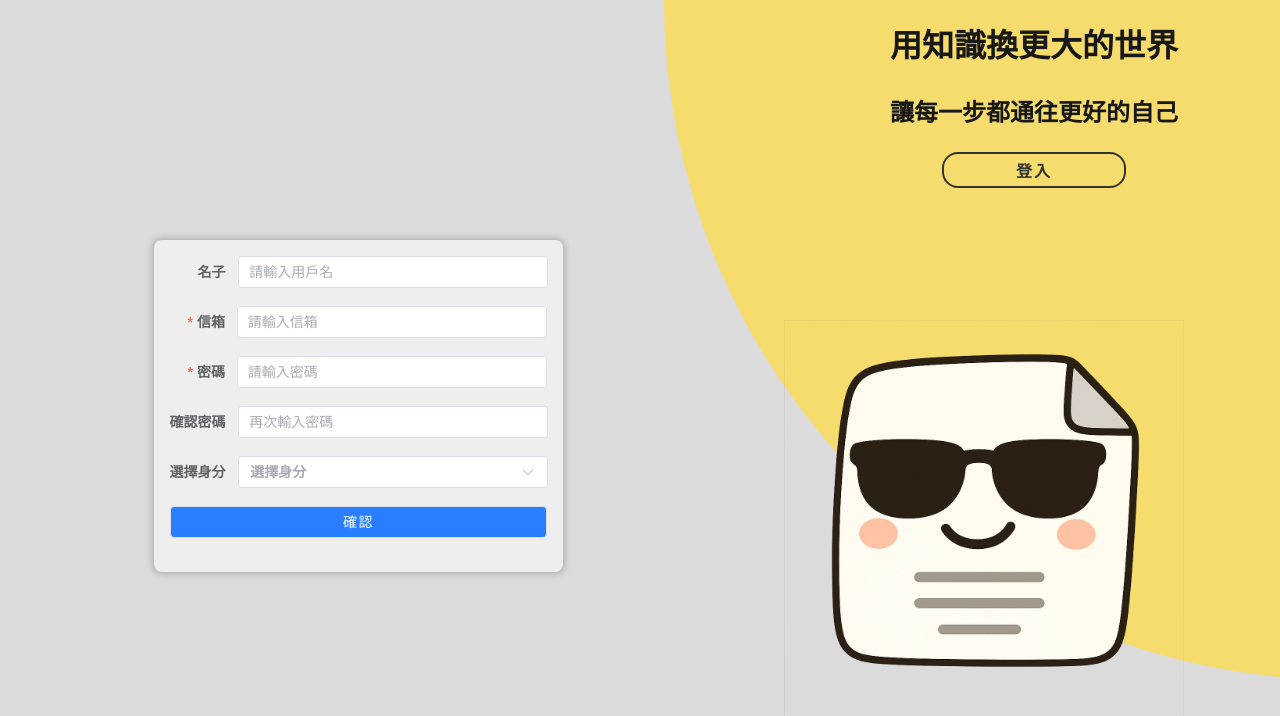
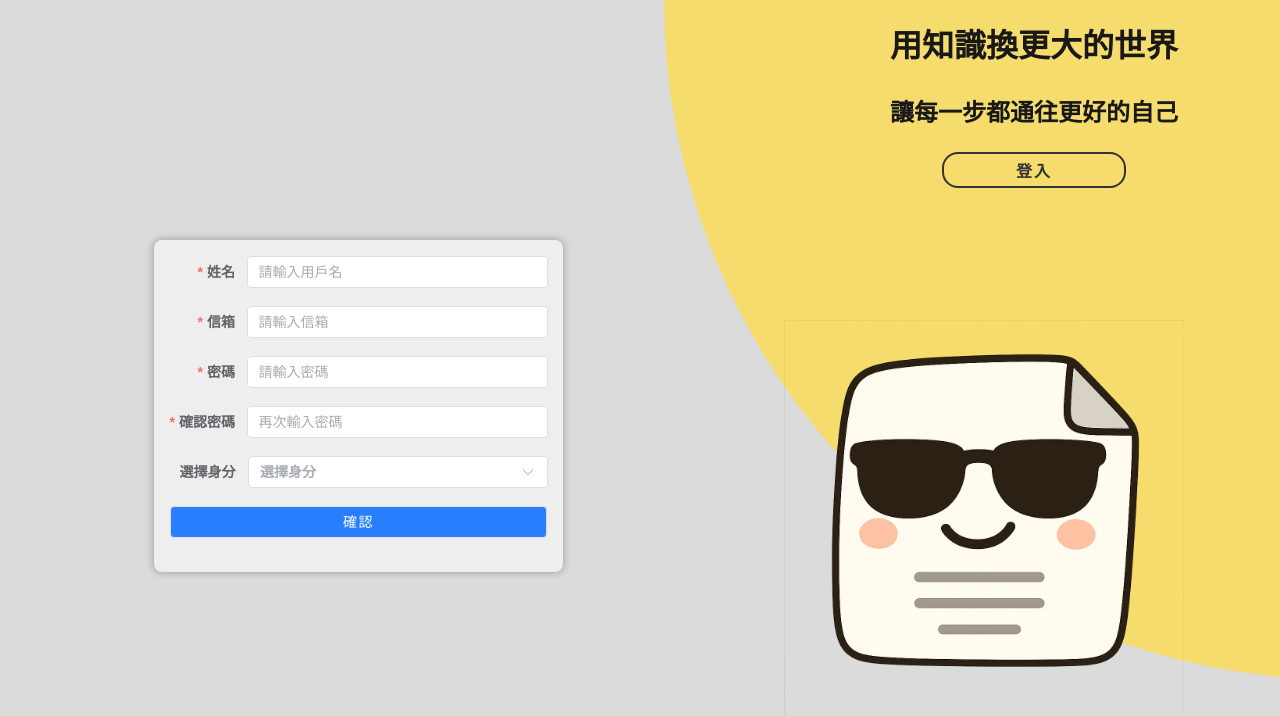
Before and after one commit to xcia4899/Back-end, a Vue app: page / in a window 1280 px wide. Both pictures are taken after a click on the button "註冊". Shown: the top 716 px of the page. Built offline with nearby package versions, Linux system fonts and the light colour scheme; the HTML template or start-up script is replaced by a standard one.

Commit message:
註冊驗證完成

```diff
--- a/src/components/Login.vue
+++ b/src/components/Login.vue
@@ -7,6 +7,7 @@
         <LoginForm
           :loginUser="loginUser"
           :rules="rules"
+          :formRef="formRef"
           :handleLogin="handleLogin"
           class="LoginForm"
           :class="{ 'LoginForm-toggle': panelsToggle }"
@@ -15,13 +16,13 @@
         <el-form
           ref="registerForm"
           :model="registerUser"
-          :rules="rules"
+          :rules="registrRules"
           status-icon
           label-width="auto"
           class="RegisterForm sign-up-form"
           :class="{ 'RegisterForm-toggle': panelsToggle }"
         >
-          <el-form-item label="名子" prop="name">
+          <el-form-item label="姓名" prop="name">
             <el-input v-model="registerUser.name" placeholder="請輸入用戶名" />
           </el-form-item>
           <el-form-item label="信箱" prop="email">
@@ -30,13 +31,17 @@
           <el-form-item label="密碼" prop="password">
             <el-input
               v-model="registerUser.password"
+              type="password"
               placeholder="請輸入密碼"
+              show-password
             />
           </el-form-item>
           <el-form-item label="確認密碼" prop="confirmPassword">
             <el-input
-              v-model="registerUser.password"
+              v-model="registerUser.confirmPassword"
+              type="password"
               placeholder="再次輸入密碼"
+              show-password
             />
           </el-form-item>
           <el-form-item label="選擇身分">
@@ -87,22 +92,28 @@
 </template>
 
 <script setup lang="ts">
-import { reactive, ref } from "vue";
+import { reactive, ref, watch } from "vue";
 import { useLogin } from "@/hooks/useLogin";
 import LoginForm from "./LoginForm.vue";
-const { loginUser, rules, handleLogin } = useLogin();
+import type { FormInstance, FormRules } from "element-plus";
+
+const { loginUser, rules, formRef , handleLogin } = useLogin();
+
 
 const panelsToggle = ref(false);
 // 登入面板切換
 const togglePanelss = () => {
   panelsToggle.value = !panelsToggle.value;
 };
+
+
+//註冊案件類型推斷
 interface RegisterUser {
   name: string;
   email: string;
   password: string;
   confirmPassword: string;
-  role: 'admin' | 'user' | 'visitor' | ''
+  role: "admin" | "user" | "visitor" | "";
 }
 const registerUser = reactive<RegisterUser>({
   name: "",
@@ -111,8 +122,59 @@ const registerUser = reactive<RegisterUser>({
   confirmPassword: "",
   role: "",
 });
-const registerForm = ref("");
-const registerSubmit = () => {};
+
+const registerForm = ref<FormInstance | null>(null);
+
+//二次密碼驗證
+const valuealidatePass2 = (_rule: any, value: string, callback: any) => {
+  if (!value) callback(new Error("請再次輸入密碼"));
+  else if (value !== registerUser.password)
+    callback(new Error("兩次密碼不一致"));
+  else callback();
+};
+//規則
+const registrRules: FormRules<RegisterUser> = {
+  name: [
+    { required: true, message: "姓名不能空", trigger: "blur" },
+    { min: 2, max: 30, message: "姓名最少為2字，最多30字", trigger: "blur" },
+  ],
+  email: [
+    { required: true, message: "請輸入信箱", trigger: "blur" },
+    { type: "email", message: "Email 格式不正確", trigger: "blur" },
+  ],
+  password: [
+    { required: true, message: "請輸入密碼", trigger: "blur" },
+    { min: 6, max: 20, message: "密碼需為 6-20 碼", trigger: "blur" },
+  ],
+  confirmPassword: [
+    { required: true, message: "請輸入密碼", trigger: "blur" },
+    { min: 6, max: 20, message: "密碼需為 6-20 碼", trigger: "blur" },
+    { validator: valuealidatePass2, trigger: "blur" },
+  ],
+  role: [{ required: true, trigger: "change" }],
+};
+//密碼改變時，重新驗證確認密碼
+watch(
+  () => registerUser.password,
+  () => {
+    registerForm.value?.validateField("confirmPassword");
+  }
+);
+//驗證以及提交
+// const registerSubmit = () => {};
+const registerSubmit = async () => {
+  if (!registerForm.value) return;
+  try {
+    await registerForm.value.validate(); // 通過則不拋錯
+    console.log("表單驗證通過");
+    console.log("姓名:", registerUser.name);
+    console.log("信箱:", registerUser.email);
+    console.log("密碼:", registerUser.password);
+    console.log("角色:", registerUser.role);
+  } catch (err) {
+    console.log("表單驗證失敗", err);
+  }
+};
 </script>
 
 <style scoped lang="scss">
@@ -120,7 +182,7 @@ const registerSubmit = () => {};
   position: absolute;
   left: -64px;
   top: 0;
-  transition: all 1s ease-in-out;
+  transition: all 2s ease-in-out;
   transform: translate(-50%, -50%);
   // width: 100%;
   height: 170vh;
@@ -160,7 +222,7 @@ const registerSubmit = () => {};
     top: 0;
     height: 100%;
     width: calc(100% + #{460px} + #{20px} - 32px);
-    transition: all 0.4s ease-in 0.2s;
+    transition: all 0.6s ease-in 0.8s;
     // overflow: hidden;
     pointer-events: none;
     z-index: 2;
@@ -186,7 +248,7 @@ const registerSubmit = () => {};
         object-fit: contain;
         object-position: left;
         display: block;
-        transition: all 0.4s ease-out;
+        transition: all 1.2s ease-out 0.6s;
         transform: translateX(20px);
         @media (max-width: 768px) {
           max-height: 160px;
@@ -216,6 +278,9 @@ const registerSubmit = () => {};
           color: #111;
           box-shadow: 0 0 8px rgba(0, 0, 0, 0.3);
         }
+        &:active {
+          background-color: #d4d4d4;
+        }
       }
     }
     &.panels-toggle {
@@ -238,7 +303,7 @@ const registerSubmit = () => {};
       z-index: 1;
       visibility: visible;
       opacity: 1;
-     transition: all 0.4s ease-in 0.3s;
+      transition: all 0.6s ease-in 0.7s;
       @media (max-width: 768px) {
         left: 10%;
         margin: 0 auto;
@@ -260,7 +325,7 @@ const registerSubmit = () => {};
       z-index: 1;
       visibility: hidden;
       opacity: 0;
-      transition: all 0.4s ease-in 0.3s;
+      transition: all 0.6s ease-in 0.7s;
       @media (max-width: 768px) {
         left: 0%;
         margin: 0 auto;
--- a/src/components/LoginForm.vue
+++ b/src/components/LoginForm.vue
@@ -11,7 +11,12 @@
       <el-input v-model="loginUser.email" placeholder="請輸入信箱" />
     </el-form-item>
     <el-form-item label="密碼" prop="password">
-      <el-input v-model="loginUser.password" placeholder="請輸入密碼" />
+      <el-input
+        v-model="loginUser.password"
+        placeholder="請輸入密碼"
+        type="password"
+        show-password
+      />
     </el-form-item>
 
     <el-form-item>
@@ -29,20 +34,22 @@ import type { FormInstance, FormRules } from "element-plus";
 import type { LoginUser } from "@/hooks/useLogin";
 
 const props = defineProps<{
+  formRef: FormInstance | null;
   // 父層會傳進來的使用者資料物件（包含 email 與 password）
   loginUser: LoginUser;
   // 表單驗證規則，Element Plus 的類型
   rules: FormRules;
   // 父層傳入的登入方法，可接收一個可選的 FormInstance（表單實例）
   // 若表單有 ref，會將它傳入讓父層能操作 validate()、resetFields() 等方法
-  handleLogin: (form?: FormInstance) => void | Promise<void>;
+  handleLogin: () => void | Promise<void>;
+
 }>();
 
-const formRef = ref<FormInstance>();
+
 
 // 呼叫父層傳入的 handleLogin()，並把目前的表單實例傳入
 // 父層可在裡面呼叫 form?.validate() 進行驗證
-const leLoginSubmit = () => props.handleLogin(formRef.value);
+const leLoginSubmit = () => props.handleLogin();
 </script>
 
 <style scoped lang="scss">
--- a/src/hooks/useLogin.ts
+++ b/src/hooks/useLogin.ts
@@ -1,50 +1,49 @@
-import { ref, reactive } from 'vue'
-import type { FormInstance, FormRules } from 'element-plus'
+import { ref, reactive } from "vue";
+import type { FormInstance, FormRules } from "element-plus";
 
 export interface LoginUser {
-  email: string
-  password: string
+  email: string;
+  password: string;
 }
 
 export function useLogin() {
-
-
+    const formRef = ref<FormInstance | null>(null);
 
   const loginUser = reactive<LoginUser>({
-    email: '',
-    password: '',
-  })
+    email: "",
+    password: "",
+  });
 
   // 表單驗證規則
   const rules: FormRules<LoginUser> = {
     email: [
-      { required: true, message: '請輸入信箱', trigger: 'blur' },
-      { type: 'email', message: 'Email 格式不正確', trigger: 'blur' },
+      { required: true, message: "請輸入信箱", trigger: "blur" },
+      { type: "email", message: "Email 格式不正確", trigger: "blur" },
     ],
     password: [
-      { required: true, message: '請輸入密碼', trigger: 'blur' },
-      { min: 6, max: 20, message: '密碼需為 6-20 碼', trigger: 'blur' },
+      { required: true, message: "請輸入密碼", trigger: "blur" },
+      { min: 6, max: 20, message: "密碼需為 6-20 碼", trigger: "blur" },
     ],
-  }
+  };
 
   // 由子元件傳入要驗證的表單實例
-  const handleLogin = async (form?: FormInstance) => {
-    if (!form) return
+  const handleLogin = async () => {
+    if (!formRef.value) return;
     try {
-      const valid = await form.validate()
-      if (!valid) return
+      await formRef.value.validate();
+      console.log("表單驗證通過");
+      console.log("信箱:", loginUser.email);
+      console.log("密碼:", loginUser.password);
     } catch {
-      console.log('表單驗證失敗')
-      return
+      console.log("表單驗證失敗");
+      return;
     }
-    console.log('表單驗證通過')
-    console.log('信箱:', loginUser.email)
-    console.log('密碼:', loginUser.password)
-  }
+  };
 
   return {
+    formRef,
     loginUser,
     rules,
     handleLogin,
-  }
+  };
 }
```
